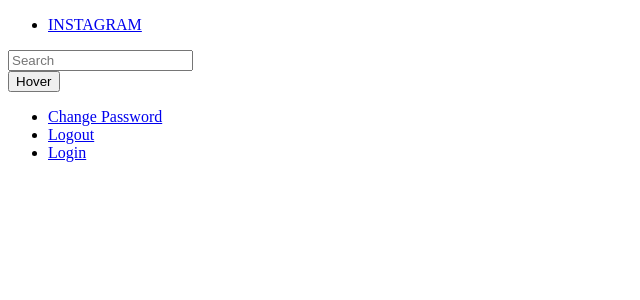
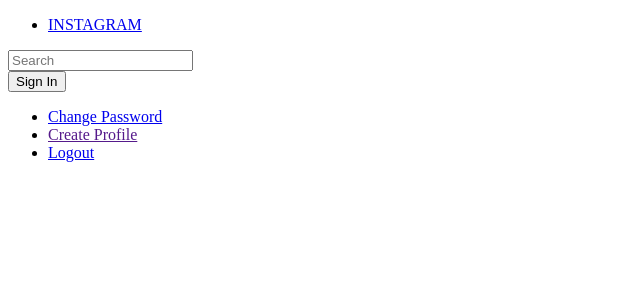
Before and after one commit to mburuBeatrice/Instagram, a Django app: template instaclone/templates/navbar.html in a window 1280 px wide. Shown: the top 300 px of the page, without its empty margins (0-640 px from the left). Run offline with Django 3.2, Linux system fonts and the light colour scheme; the template is opened without the code that fills it, so the values that code supplies are empty; the visitor is signed in with stand-in values (Sample User, id 1).

Commit message:
edits the navigation bar

```diff
--- a/instaclone/templates/navbar.html
+++ b/instaclone/templates/navbar.html
@@ -9,14 +9,14 @@
 
 
   <nav class="uk-navbar-container" uk-navbar>
-      <div class="uk-navbar-left">
+      <div class="uk-navbar-left uk-margin-xlarge-left">
           <a href="" uk-icon="instagram"></a>
       </div>
       <div class="uk-navbar-left">
 
           <ul class="uk-navbar-nav">
 
-              <li class="uk-active" id="h2"><a href="/">INSTAGRAM</a></li>
+              <li class="uk-active uk-margin-large-left" id="insta"><a href="/">INSTAGRAM</a></li>
 
           </ul>
 
@@ -35,21 +35,21 @@
 
 
       </div>
-      <div class="uk-navbar-right">
-          <a href="" uk-icon="heart"></a>
-          <a href="" uk-icon="user"></a>
+      <div class="uk-navbar-right uk-margin-large-right">
+          <span href="" uk-icon="upload"></span>
+          <span href="" uk-icon="heart" ></span>
+          <a href="" uk-icon="user" class="uk-margin-small-left"></a>
 
       </div>
-      <button class="uk-button uk-button-default" type="button">Hover</button>
+      <button class="uk-button uk-button-small uk-margin-xlarge-right" type="button">Sign In</button>
 <div uk-dropdown>
         {% if user.is_authenticated %}
     <ul class="uk-nav uk-dropdown-nav">
         <li><a href="/accounts/password/change">Change Password</a></li>
+        <li><a href="">Create Profile</a></li>
         <li><a href="/logout">Logout</a></li>
         {% endif %}
-        <li>
-                <a class='btn btn-default' href="/accounts/login">Login</a>
-              </li>
+
     </ul>
 </div>
 
```
